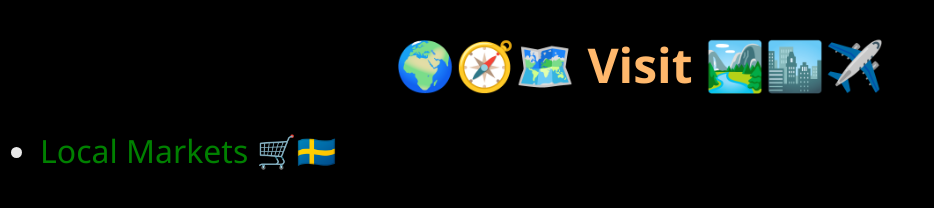
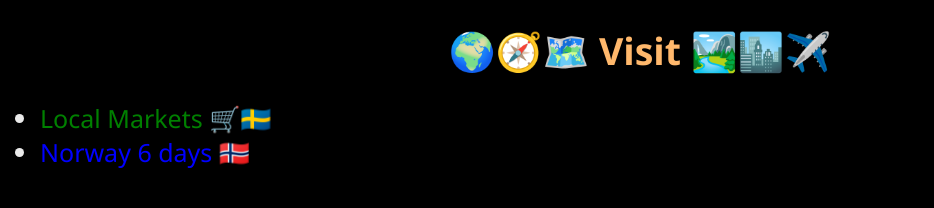
Before and after one commit to ArmanBahri/visit, a plain HTML site: page index.html in a window 1280 px wide. Shown: the whole page, without its empty margins (0-934 px from the left). Drawn offline with Linux system fonts and the light colour scheme.

Commit message:
Norway in the visit site

```diff
--- a/index.html
+++ b/index.html
@@ -15,6 +15,7 @@
         <h1>🌍🧭🗺️ Visit 🏞️🏙️✈️</h1>
         <ul>
             <li><a href="local_markets/index.html" style="color: green;">Local Markets 🛒🇸🇪</a></li>
+            <li><a href="Norway/index.html" style="color: blue;">Norway 6 days 🇳🇴</a></li>
             <!-- Add more links as needed -->
         </ul>
     </body>
--- a/main.css
+++ b/main.css
@@ -16,6 +16,7 @@ body {
     background: var(--bg-color);
     color: var(--text);
     font-family: 'Segoe UI', 'Roboto', Arial, sans-serif;
+    font-size: 1.25em;
     margin: 0;
     padding: 0;
     min-height: 100vh;
@@ -132,7 +133,3 @@ hr {
     border-top: 1px solid var(--border);
     margin: 2rem 0;
 }
-
-html {
-    font-size: 2em;
-}
```
